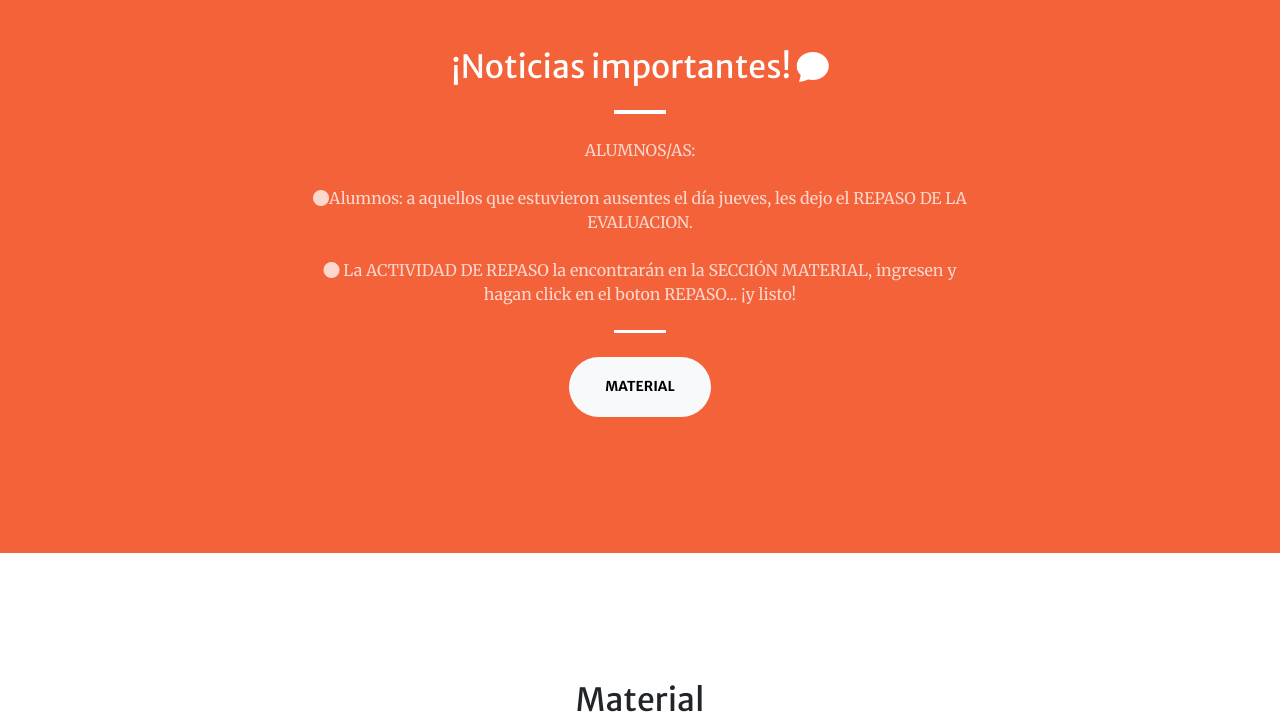
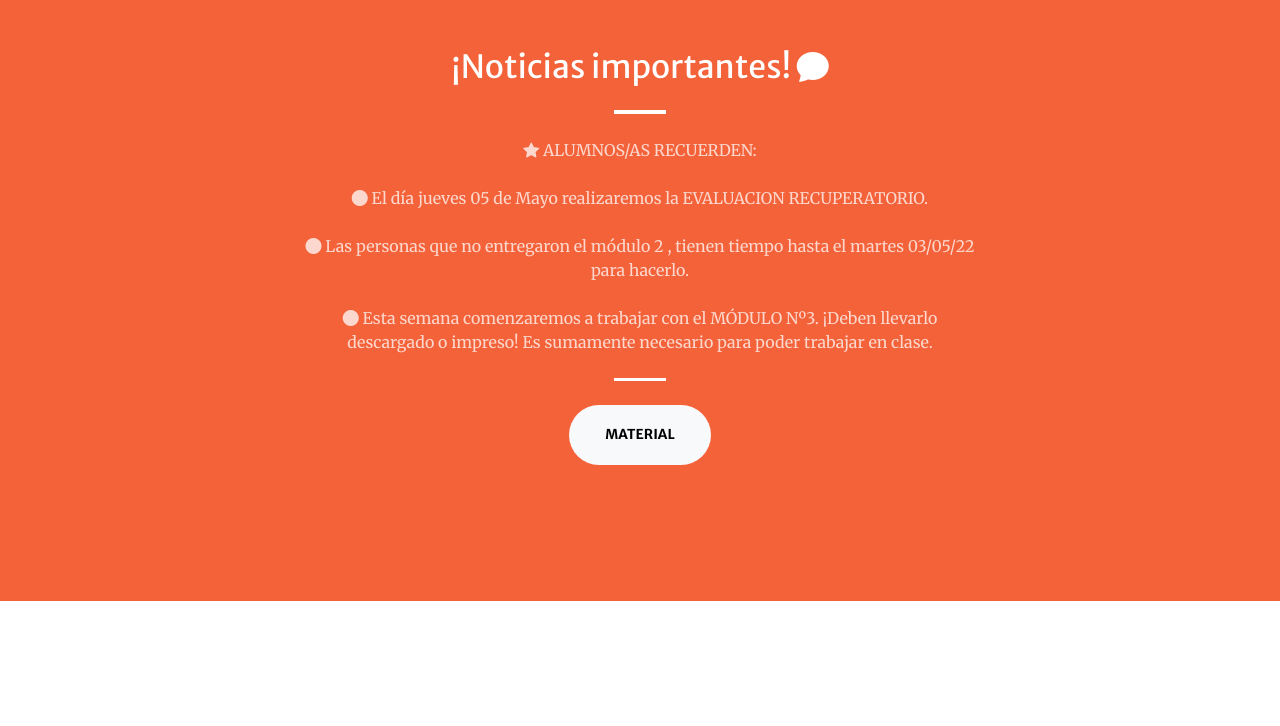
Before and after one commit to santiagopochettino/cienciassociales35, a plain HTML site: page index.html in a window 1280 px wide. Shown: the part 880-1606 px from the top of the page. Drawn offline with nearby package versions, Linux system fonts and the light colour scheme; some packages are replaced by stand-ins of ours; a script that the page names is missing; a web font is replaced by a local one.

Commit message:
[ADD] Asistencias 26/04 y 28/04, notas modulo 2 y notas evaluacion

```diff
--- a/index.html
+++ b/index.html
@@ -64,21 +64,22 @@
                     <h2 class="text-white mt-0"> ¡Noticias importantes!  <i class="bi-chat-fill"></i></h2>
                     <hr class="divider divider-light" />
                     <p class="text-white-75 mb-4">
-                        ALUMNOS/AS:
+                        <i class="bi-star-fill"></i> ALUMNOS/AS RECUERDEN:
                    </p>
                     <!-- <p class="text-white-75 mb-2">
                         <i class="bi-circle-fill"></i> Recuerden que el día Martes, 26 de Abril, realizaran una evaluación escrita. Los temas a evaluar son los trabajados en el módulo 2.
                     </p> -->
                     </p>
                     <p class="text-white-75 mb-4">
-                         <i class="bi-circle-fill"></i>Alumnos: a aquellos que estuvieron ausentes el día jueves, les  dejo el REPASO DE LA EVALUACION.
+                         <i class="bi-circle-fill"></i> El día jueves 05 de Mayo realizaremos la EVALUACION RECUPERATORIO.
                     </p>
+                    <p class="text-white-75 mb-4">
+                        <i class="bi-circle-fill"></i> Las personas que no entregaron el módulo 2 , tienen tiempo hasta el martes  03/05/22 para hacerlo.
+                   </p>
                     <p class="text-white-75 mb-2">
-                        <i class="bi-circle-fill"></i> La ACTIVIDAD DE REPASO la encontrarán en la SECCIÓN MATERIAL, ingresen y hagan click en el boton REPASO... ¡y listo!
+                        <i class="bi-circle-fill"></i> Esta semana comenzaremos a trabajar con el MÓDULO Nº3. ¡Deben llevarlo descargado o impreso! Es sumamente necesario para poder trabajar en clase.
                     </p>
-                    <!-- <p class="text-white-75 mb-4">
-                         ALUMNOS/AS:
-                    </p>
+                    <!--
 
                     <p class="text-white-75 mb-4">
                         <i class="bi-circle-fill"></i> También ya se encuentra disponible el módulo Nº2, con el cual trabajaremos en las proximas clases... Recuerden llevarlo a clase descargado o impreso.
@@ -240,8 +241,10 @@
                         en el mismo obtengo como calificación 8, de ser asi sumaré la última nota (que en este caso es
                         8).
                     </p>
-                    <!-- <p class="text-muted mb-3">N/E: No Entregado.</p> -->
+
                     <p class="text-muted mb-3">T.&B.C.: Trabajo y buen comportamiento. Se otorgará 1 punto por clase asistida.</p>
+
+                    <p class="text-muted mb-3">N/E: No Entregado. Aus: Ausente. Des: Desaprobado.</p>
 
                     <hr class="divider" />
                     <h3>¡¡A sumar puntos!!</h3>
--- a/js/app.js
+++ b/js/app.js
@@ -3,21 +3,21 @@ const items = document.getElementById('items')
 
 const alumno1 = {
   name: 'Abalos, Darian',
-  asistencias: 6,
-  tbc:3,
-  modulos: 0,
-  evaluaciones: 0,
+  asistencias: 8,
+  tbc:5,
+  modulos: 5,
+  evaluaciones: 'Des',
   recuperatorios: 0,
-  puntaje: 9
+  puntaje: 18
 }
 const alumno2 = {
   name: 'Abuin, Benjamin',
-  asistencias: 8,
-  tbc:5,
-  modulos: 0,
-  evaluaciones: 0,
+  asistencias: 9,
+  tbc:6,
+  modulos: 'N/E',
+  evaluaciones: 'Aus',
   recuperatorios: 0,
-  puntaje: 13
+  puntaje: 15
 }
 // const alumno3 = {
 //   name: 'Acevedo, Lola',
@@ -31,201 +31,201 @@ const alumno2 = {
 
 const alumno4 = {
   name: 'Alarcon, Julieta',
-  asistencias: 8,
-  tbc:5,
-  modulos: 0,
-  evaluaciones: 0,
-  recuperatorios: 0,
-  puntaje: 13
+  asistencias: 10,
+  tbc:7,
+  modulos: 'N/E',
+  evaluaciones: 8,
+  recuperatorios: '-',
+  puntaje: 25
 }
 const alumno5 = {
   name: 'Aren, Santino',
-  asistencias: 8,
-  tbc:5,
-  modulos: 0,
-  evaluaciones: 0,
+  asistencias: 10,
+  tbc:7,
+  modulos: 5,
+  evaluaciones: 'Des',
   recuperatorios: 0,
-  puntaje: 13
+  puntaje: 22
 }
 const alumno6 = {
   name: 'Bauer, Dante',
+  asistencias: 9,
+  tbc:6,
+  modulos: 5,
+  evaluaciones: 8,
+  recuperatorios: '-',
+  puntaje: 28
+}
+const alumno7 = {
+  name: 'Bureaux, Iñaki ',
+  asistencias: 10,
+  tbc:7,
+  modulos: 5,
+  evaluaciones: 9,
+  recuperatorios: '-',
+  puntaje: 31
+}
+const alumno8 = {
+  name: 'Capetolo, Renata',
+  asistencias: 10,
+  tbc:7,
+  modulos: 5,
+  evaluaciones: 10,
+  recuperatorios: '-',
+  puntaje: 32
+}
+const alumno9 = {
+  name: 'Carabajal, Dylan',
+  asistencias: 10,
+  tbc:7,
+  modulos: 5,
+  evaluaciones: 10,
+  recuperatorios: '-',
+  puntaje: 32
+}
+const alumno10 = {
+  name: 'Casabianca, Ana',
+  asistencias: 10,
+  tbc:7,
+  modulos: 5,
+  evaluaciones: 9,
+  recuperatorios: '-',
+  puntaje: 31
+}
+const alumno11 = {
+  name: 'Cespedes, Abigail ',
   asistencias: 7,
   tbc:4,
-  modulos: 0,
-  evaluaciones: 0,
+  modulos: 'N/E',
+  evaluaciones: 'Des',
   recuperatorios: 0,
   puntaje: 11
 }
-const alumno7 = {
-  name: 'Bureaux, Iñaki ',
-  asistencias: 8,
-  tbc:5,
-  modulos: 0,
-  evaluaciones: 0,
-  recuperatorios: 0,
-  puntaje: 13
-}
-const alumno8 = {
-  name: 'Capetolo, Renata',
-  asistencias: 8,
-  tbc:5,
-  modulos: 0,
-  evaluaciones: 0,
-  recuperatorios: 0,
-  puntaje: 13
-}
-const alumno9 = {
-  name: 'Carabajal, Dylan',
-  asistencias: 8,
-  tbc:5,
-  modulos: 0,
-  evaluaciones: 0,
-  recuperatorios: 0,
-  puntaje: 13
-}
-const alumno10 = {
-  name: 'Casabianca, Ana',
-  asistencias: 8,
-  tbc:5,
-  modulos: 0,
-  evaluaciones: 0,
-  recuperatorios: 0,
-  puntaje: 13
-}
-const alumno11 = {
-  name: 'Cespedes, Abigail ',
-  asistencias: 5,
-  tbc:2,
-  modulos: 0,
-  evaluaciones: 0,
-  recuperatorios: 0,
-  puntaje: 7
-}
 const alumno12 = {
   name: 'Chavez, Alejo ',
-  asistencias: 8,
-  tbc:5,
-  modulos: 0,
-  evaluaciones: 0,
+  asistencias: 10,
+  tbc:7,
+  modulos: 5,
+  evaluaciones: 'Des',
   recuperatorios: 0,
-  puntaje: 13
+  puntaje: 22
 }
 const alumno13 = {
   name: 'Duyos, Julieta',
-  asistencias: 8,
-  tbc:5,
-  modulos: 0,
-  evaluaciones: 0,
-  recuperatorios: 0,
-  puntaje: 13
+  asistencias: 10,
+  tbc:7,
+  modulos: 5,
+  evaluaciones: 9,
+  recuperatorios: '-',
+  puntaje: 31
 }
 const alumno15 ={
   name: 'Gallo, Benjamin',
-  asistencias:8,
-  tbc:5,
-  modulos: 0,
-  evaluaciones: 0,
+  asistencias:10,
+  tbc:7,
+  modulos: 4,
+  evaluaciones: 'Des',
   recuperatorios: 0,
-  puntaje: 13
+  puntaje: 21
 }
 const alumno16 ={
   name: 'Kaiser, Kevin',
-  asistencias: 6,
-  tbc:3,
-  modulos: 0,
-  evaluaciones: 0,
+  asistencias: 7,
+  tbc:4,
+  modulos: 'N/E',
+  evaluaciones: 'Aus',
   recuperatorios: 0,
-  puntaje: 9
+  puntaje: 11
 }
 const alumno17 ={
   name: 'Leone, Joaquin',
-  asistencias: 8,
-  tbc:5,
-  modulos: 0,
-  evaluaciones: 0,
+  asistencias: 10,
+  tbc:7,
+  modulos: 'N/E',
+  evaluaciones: 'Des',
   recuperatorios: 0,
-  puntaje: 13
+  puntaje: 17
 }
 const alumno18 ={
   name: 'Liendo, Kiara',
-  asistencias: 8,
-  tbc:5,
-  modulos: 0,
-  evaluaciones: 0,
+  asistencias: 10,
+  tbc:7,
+  modulos: 5,
+  evaluaciones: 'Des',
   recuperatorios: 0,
-  puntaje: 13
+  puntaje: 22
 }
 const alumno19 ={
   name: 'Montenegro, Jesus',
-  asistencias: 6,
-  tbc:3,
-  modulos: 0,
-  evaluaciones: 0,
+  asistencias: 8,
+  tbc:5,
+  modulos: 5,
+  evaluaciones: 'Des',
   recuperatorios: 0,
-  puntaje: 9
+  puntaje: 18
 }
 const alumno20 ={
   name: 'Montero, Chiara',
-  asistencias: 8,
-  tbc:5,
-  modulos: 0,
-  evaluaciones: 0,
+  asistencias: 10,
+  tbc:7,
+  modulos: 4,
+  evaluaciones: 'Des',
   recuperatorios: 0,
-  puntaje: 13
+  puntaje: 21
 }
 const alumno21 ={
   name: 'Olivera, Antonella',
-  asistencias: 8,
-  tbc:5,
-  modulos: 0,
-  evaluaciones: 0,
-  recuperatorios: 0,
-  puntaje: 13
+  asistencias: 10,
+  tbc:7,
+  modulos: 5,
+  evaluaciones: 8,
+  recuperatorios: '-',
+  puntaje: 30
 }
 const alumno22 ={
   name: 'Rasa, Lisandro',
-  asistencias: 8,
-  tbc:5,
-  modulos: 0,
-  evaluaciones: 0,
-  recuperatorios: 0,
-  puntaje: 13
+  asistencias: 10,
+  tbc:7,
+  modulos: 5,
+  evaluaciones: 8,
+  recuperatorios: '-',
+  puntaje: 30
 }
 const alumno24 ={
   name: 'Valenzuela, Candela',
-  asistencias: 7,
-  tbc:5,
-  modulos: 0,
-  evaluaciones: 0,
+  asistencias: 9,
+  tbc:7,
+  modulos: 5,
+  evaluaciones: 'Des',
   recuperatorios: 0,
-  puntaje: 12
+  puntaje: 21
 }
 const alumno25 ={
   name: 'Loyza, Kiara',
-  asistencias: 7,
-  tbc:4,
-  modulos: 0,
-  evaluaciones: 0,
+  asistencias: 9,
+  tbc:6,
+  modulos: 5,
+  evaluaciones: 'Des',
   recuperatorios: 0,
-  puntaje: 11
+  puntaje: 20
 }
 const alumno26 ={
   name: 'Osses, Enzo',
-  asistencias: 7,
-  tbc:4,
-  modulos: 0,
-  evaluaciones: 0,
-  recuperatorios: 0,
-  puntaje: 11
+  asistencias: 9,
+  tbc:6,
+  modulos: 5,
+  evaluaciones: 7,
+  recuperatorios: '-',
+  puntaje: 27
 }
 const alumno27 = {
   name: 'Orome, Araceli',
-  asistencias: 5,
-  tbc:5,
-  modulos: 0,
-  evaluaciones: 0,
+  asistencias: 7,
+  tbc:7,
+  modulos: 'N/E',
+  evaluaciones: 'Des',
   recuperatorios: 0,
-  puntaje: 10
+  puntaje: 14
 }
 
 
@@ -233,61 +233,11 @@ const alumno27 = {
 items.innerHTML = `
 
 <tr>
-  <td><i class="bi-trophy-fill"></i> ${alumno7.name}</td>
-  <td>${alumno7.asistencias}</td>
-  <td>${alumno7.tbc}</td>
-  <td>${alumno7.modulos}</td>
-  <td>${alumno7.evaluaciones}</td>
-  <td>${alumno7.recuperatorios}</td>
-  <td>${alumno7.puntaje}</td>
-</tr>
-<tr>
-  <td><i class="bi-trophy-fill"></i> ${alumno22.name}</td>
-  <td>${alumno22.asistencias}</td>
-   <td>${alumno22.tbc}</td>
-  <td>${alumno22.modulos}</td>
-  <td>${alumno22.evaluaciones}</td>
-  <td>${alumno22.recuperatorios}</td>
-  <td>${alumno22.puntaje}</td>
-</tr>
-
-<tr>
-  <td><i class="bi-trophy-fill"></i> ${alumno2.name}</td>
-  <td>${alumno2.asistencias}</td>
-  <td>${alumno2.tbc}</td>
-  <td>${alumno2.modulos}</td>
-  <td>${alumno2.evaluaciones}</td>
-  <td>${alumno2.recuperatorios}</td>
-  <td>${alumno2.puntaje}</td>
-</tr>
-
-
-<tr>
-  <td><i class="bi-trophy-fill"></i> ${alumno4.name}</td>
-  <td>${alumno4.asistencias}</td>
-  <td>${alumno4.tbc}</td>
-  <td>${alumno4.modulos}</td>
-  <td>${alumno4.evaluaciones}</td>
-  <td>${alumno4.recuperatorios}</td>
-  <td>${alumno4.puntaje}</td>
-</tr>
-<tr>
-  <td><i class="bi-trophy-fill"></i> ${alumno5.name}</td>
-  <td>${alumno5.asistencias}</td>
-  <td>${alumno5.tbc}</td>
-  <td>${alumno5.modulos}</td>
-  <td>${alumno5.evaluaciones}</td>
-  <td>${alumno5.recuperatorios}</td>
-  <td>${alumno5.puntaje}</td>
-</tr>
-
-
-<tr>
   <td><i class="bi-trophy-fill"></i> ${alumno8.name}</td>
   <td>${alumno8.asistencias}</td>
   <td>${alumno8.tbc}</td>
   <td>${alumno8.modulos}</td>
-  <td>${alumno8.evaluaciones}</td>
+  <td><i class="bi-star-fill"></i> ${alumno8.evaluaciones}</td>
   <td>${alumno8.recuperatorios}</td>
   <td>${alumno8.puntaje}</td>
 </tr>
@@ -297,7 +247,7 @@ items.innerHTML = `
   <td>${alumno9.asistencias}</td>
   <td>${alumno9.tbc}</td>
   <td>${alumno9.modulos}</td>
-  <td>${alumno9.evaluaciones}</td>
+  <td><i class="bi-star-fill"></i> ${alumno9.evaluaciones}</td>
   <td>${alumno9.recuperatorios}</td>
   <td>${alumno9.puntaje}</td>
 </tr>
@@ -312,13 +262,13 @@ items.innerHTML = `
 </tr>
 
 <tr>
-  <td><i class="bi-trophy-fill"></i> ${alumno12.name}</td>
-  <td>${alumno12.asistencias}</td>
-  <td>${alumno12.tbc}</td>
-  <td>${alumno12.modulos}</td>
-  <td>${alumno12.evaluaciones}</td>
-  <td>${alumno12.recuperatorios}</td>
-  <td>${alumno12.puntaje}</td>
+  <td><i class="bi-trophy-fill"></i> ${alumno7.name}</td>
+  <td>${alumno7.asistencias}</td>
+  <td>${alumno7.tbc}</td>
+  <td>${alumno7.modulos}</td>
+  <td>${alumno7.evaluaciones}</td>
+  <td>${alumno7.recuperatorios}</td>
+  <td>${alumno7.puntaje}</td>
 </tr>
 
 <tr>
@@ -330,26 +280,56 @@ items.innerHTML = `
   <td>${alumno13.recuperatorios}</td>
   <td>${alumno13.puntaje}</td>
 </tr>
+<tr>
+  <td><i class="bi-trophy-fill"></i> ${alumno22.name}</td>
+  <td>${alumno22.asistencias}</td>
+   <td>${alumno22.tbc}</td>
+  <td>${alumno22.modulos}</td>
+  <td>${alumno22.evaluaciones}</td>
+  <td>${alumno22.recuperatorios}</td>
+  <td>${alumno22.puntaje}</td>
+</tr>
+<tr>
+  <td><i class="bi-trophy-fill"></i> ${alumno21.name}</td>
+  <td>${alumno21.asistencias}</td>
+   <td>${alumno21.tbc}</td>
+  <td>${alumno21.modulos}</td>
+  <td>${alumno21.evaluaciones}</td>
+  <td>${alumno21.recuperatorios}</td>
+  <td>${alumno21.puntaje}</td>
+</tr>
+
 
 <tr>
-  <td><i class="bi-trophy-fill"></i> ${alumno15.name}</td>
-  <td>${alumno15.asistencias}</td>
-  <td>${alumno15.tbc}</td>
-  <td>${alumno15.modulos}</td>
-  <td>${alumno15.evaluaciones}</td>
-  <td>${alumno15.recuperatorios}</td>
-  <td>${alumno15.puntaje}</td>
+  <td><i class="bi-trophy-fill"></i> ${alumno6.name}</td>
+  <td>${alumno6.asistencias}</td>
+  <td>${alumno6.tbc}</td>
+  <td>${alumno6.modulos}</td>
+  <td>${alumno6.evaluaciones}</td>
+  <td>${alumno6.recuperatorios}</td>
+  <td>${alumno6.puntaje}</td>
 </tr>
 
 <tr>
-  <td><i class="bi-trophy-fill"></i> ${alumno17.name}</td>
-  <td>${alumno17.asistencias}</td>
-  <td>${alumno17.tbc}</td>
-  <td>${alumno17.modulos}</td>
-  <td>${alumno17.evaluaciones}</td>
-  <td>${alumno17.recuperatorios}</td>
-  <td>${alumno17.puntaje}</td>
+  <td><i class="bi-trophy-fill"></i> ${alumno26.name}</td>
+  <td>${alumno26.asistencias}</td>
+  <td>${alumno26.tbc}</td>
+  <td>${alumno26.modulos}</td>
+  <td>${alumno26.evaluaciones}</td>
+  <td>${alumno26.recuperatorios}</td>
+  <td>${alumno26.puntaje}</td>
 </tr>
+<tr>
+  <td><i class="bi-trophy-fill"></i> ${alumno4.name}</td>
+  <td>${alumno4.asistencias}</td>
+  <td>${alumno4.tbc}</td>
+  <td>${alumno4.modulos}</td>
+  <td>${alumno4.evaluaciones}</td>
+  <td>${alumno4.recuperatorios}</td>
+  <td>${alumno4.puntaje}</td>
+</tr>
+
+
 
 <tr>
   <td><i class="bi-trophy-fill"></i> ${alumno18.name}</td>
@@ -362,6 +342,28 @@ items.innerHTML = `
 </tr>
 
 <tr>
+  <td><i class="bi-trophy-fill"></i> ${alumno5.name}</td>
+  <td>${alumno5.asistencias}</td>
+  <td>${alumno5.tbc}</td>
+  <td>${alumno5.modulos}</td>
+  <td>${alumno5.evaluaciones}</td>
+  <td>${alumno5.recuperatorios}</td>
+  <td>${alumno5.puntaje}</td>
+</tr>
+
+
+
+<tr>
+  <td><i class="bi-trophy-fill"></i> ${alumno12.name}</td>
+  <td>${alumno12.asistencias}</td>
+  <td>${alumno12.tbc}</td>
+  <td>${alumno12.modulos}</td>
+  <td>${alumno12.evaluaciones}</td>
+  <td>${alumno12.recuperatorios}</td>
+  <td>${alumno12.puntaje}</td>
+</tr>
+
+<tr>
   <td><i class="bi-trophy-fill"></i> ${alumno20.name}</td>
   <td>${alumno20.asistencias}</td>
   <td>${alumno20.tbc}</td>
@@ -370,14 +372,15 @@ items.innerHTML = `
   <td>${alumno20.recuperatorios}</td>
   <td>${alumno20.puntaje}</td>
 </tr>
+
 <tr>
-  <td><i class="bi-trophy-fill"></i> ${alumno21.name}</td>
-  <td>${alumno21.asistencias}</td>
-   <td>${alumno21.tbc}</td>
-  <td>${alumno21.modulos}</td>
-  <td>${alumno21.evaluaciones}</td>
-  <td>${alumno21.recuperatorios}</td>
-  <td>${alumno21.puntaje}</td>
+  <td><i class="bi-trophy-fill"></i> ${alumno15.name}</td>
+  <td>${alumno15.asistencias}</td>
+  <td>${alumno15.tbc}</td>
+  <td>${alumno15.modulos}</td>
+  <td>${alumno15.evaluaciones}</td>
+  <td>${alumno15.recuperatorios}</td>
+  <td>${alumno15.puntaje}</td>
 </tr>
 
 <tr>
@@ -401,44 +404,9 @@ items.innerHTML = `
 
 
 
-<tr>
-  <td><i class="bi-trophy-fill"></i> ${alumno6.name}</td>
-  <td>${alumno6.asistencias}</td>
-  <td>${alumno6.tbc}</td>
-  <td>${alumno6.modulos}</td>
-  <td>${alumno6.evaluaciones}</td>
-  <td>${alumno6.recuperatorios}</td>
-  <td>${alumno6.puntaje}</td>
-</tr>
 
-<tr>
-  <td><i class="bi-trophy-fill"></i> ${alumno26.name}</td>
-  <td>${alumno26.asistencias}</td>
-  <td>${alumno26.tbc}</td>
-  <td>${alumno26.modulos}</td>
-  <td>${alumno26.evaluaciones}</td>
-  <td>${alumno26.recuperatorios}</td>
-  <td>${alumno26.puntaje}</td>
-</tr>
 
-<tr>
-  <td><i class="bi-trophy-fill"></i> ${alumno27.name}</td>
-  <td>${alumno27.asistencias}</td>
-  <td>${alumno27.tbc}</td>
-  <td>${alumno27.modulos}</td>
-  <td>${alumno27.evaluaciones}</td>
-  <td>${alumno27.recuperatorios}</td>
-  <td>${alumno27.puntaje}</td>
-</tr>
-<tr>
-  <td><i class="bi-trophy-fill"></i> ${alumno16.name}</td>
-  <td>${alumno16.asistencias}</td>
-  <td>${alumno16.tbc}</td>
-  <td>${alumno16.modulos}</td>
-  <td>${alumno16.evaluaciones}</td>
-  <td>${alumno16.recuperatorios}</td>
-  <td>${alumno16.puntaje}</td>
-</tr>
+
 <tr>
   <td><i class="bi-trophy-fill"></i> ${alumno1.name}</td>
   <td>${alumno1.asistencias}</td>
@@ -460,6 +428,35 @@ items.innerHTML = `
   <td>${alumno19.recuperatorios}</td>
   <td>${alumno19.puntaje}</td>
 </tr>
+
+<tr>
+  <td><i class="bi-trophy-fill"></i> ${alumno17.name}</td>
+  <td>${alumno17.asistencias}</td>
+  <td>${alumno17.tbc}</td>
+  <td>${alumno17.modulos}</td>
+  <td>${alumno17.evaluaciones}</td>
+  <td>${alumno17.recuperatorios}</td>
+  <td>${alumno17.puntaje}</td>
+</tr>
+
+<tr>
+  <td><i class="bi-trophy-fill"></i> ${alumno2.name}</td>
+  <td>${alumno2.asistencias}</td>
+  <td>${alumno2.tbc}</td>
+  <td>${alumno2.modulos}</td>
+  <td>${alumno2.evaluaciones}</td>
+  <td>${alumno2.recuperatorios}</td>
+  <td>${alumno2.puntaje}</td>
+</tr>
+<tr>
+  <td><i class="bi-trophy-fill"></i> ${alumno27.name}</td>
+  <td>${alumno27.asistencias}</td>
+  <td>${alumno27.tbc}</td>
+  <td>${alumno27.modulos}</td>
+  <td>${alumno27.evaluaciones}</td>
+  <td>${alumno27.recuperatorios}</td>
+  <td>${alumno27.puntaje}</td>
+</tr>
 <tr>
   <td><i class="bi-trophy-fill"></i> ${alumno11.name}</td>
   <td>${alumno11.asistencias}</td>
@@ -469,5 +466,14 @@ items.innerHTML = `
   <td>${alumno11.recuperatorios}</td>
   <td>${alumno11.puntaje}</td>
 </tr>
+<tr>
+  <td><i class="bi-trophy-fill"></i> ${alumno16.name}</td>
+  <td>${alumno16.asistencias}</td>
+  <td>${alumno16.tbc}</td>
+  <td>${alumno16.modulos}</td>
+  <td>${alumno16.evaluaciones}</td>
+  <td>${alumno16.recuperatorios}</td>
+  <td>${alumno16.puntaje}</td>
+</tr>
 
 `;
```
Lines whose indentation alone changed are shown as unchanged.
